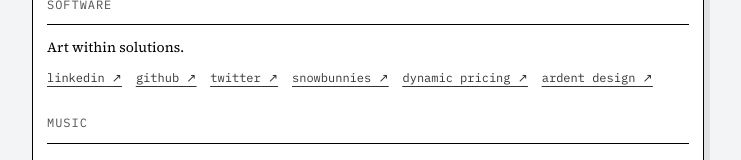
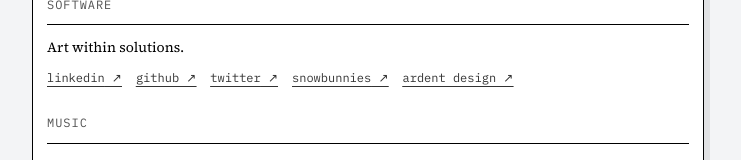
Before and after one commit to dhisonp/page, a Next.js app: page / in a window 1280 px wide. Shown: the part 138-298 px from the top of the page, without its empty margins (272-1013 px from the left). Built offline with nearby package versions, Linux system fonts and the light colour scheme.

Commit message:
Remove dynamic pricing from software list

```diff
--- a/src/app/collections/links.ts
+++ b/src/app/collections/links.ts
@@ -11,7 +11,6 @@ const links = {
   linkedin: 'https://www.linkedin.com/in/dhisonp/',
   twitter: 'https://x.com/DhisonPadma',
   snowbunnies: 'https://snow-bunnies.vercel.app',
-  dynamic_pricing: 'https://dynamic-pricing-two.vercel.app/',
   ardent_design: 'https://ardent-design.vercel.app/',
 };
 
--- a/src/app/components/sections/Intro.tsx
+++ b/src/app/components/sections/Intro.tsx
@@ -15,7 +15,6 @@ export function Intro() {
             { label: 'github', href: links.github },
             { label: 'twitter', href: links.twitter },
             { label: 'snowbunnies', href: links.snowbunnies },
-            { label: 'dynamic pricing', href: links.dynamic_pricing },
             { label: 'ardent design', href: links.ardent_design },
           ]}
         />
```
